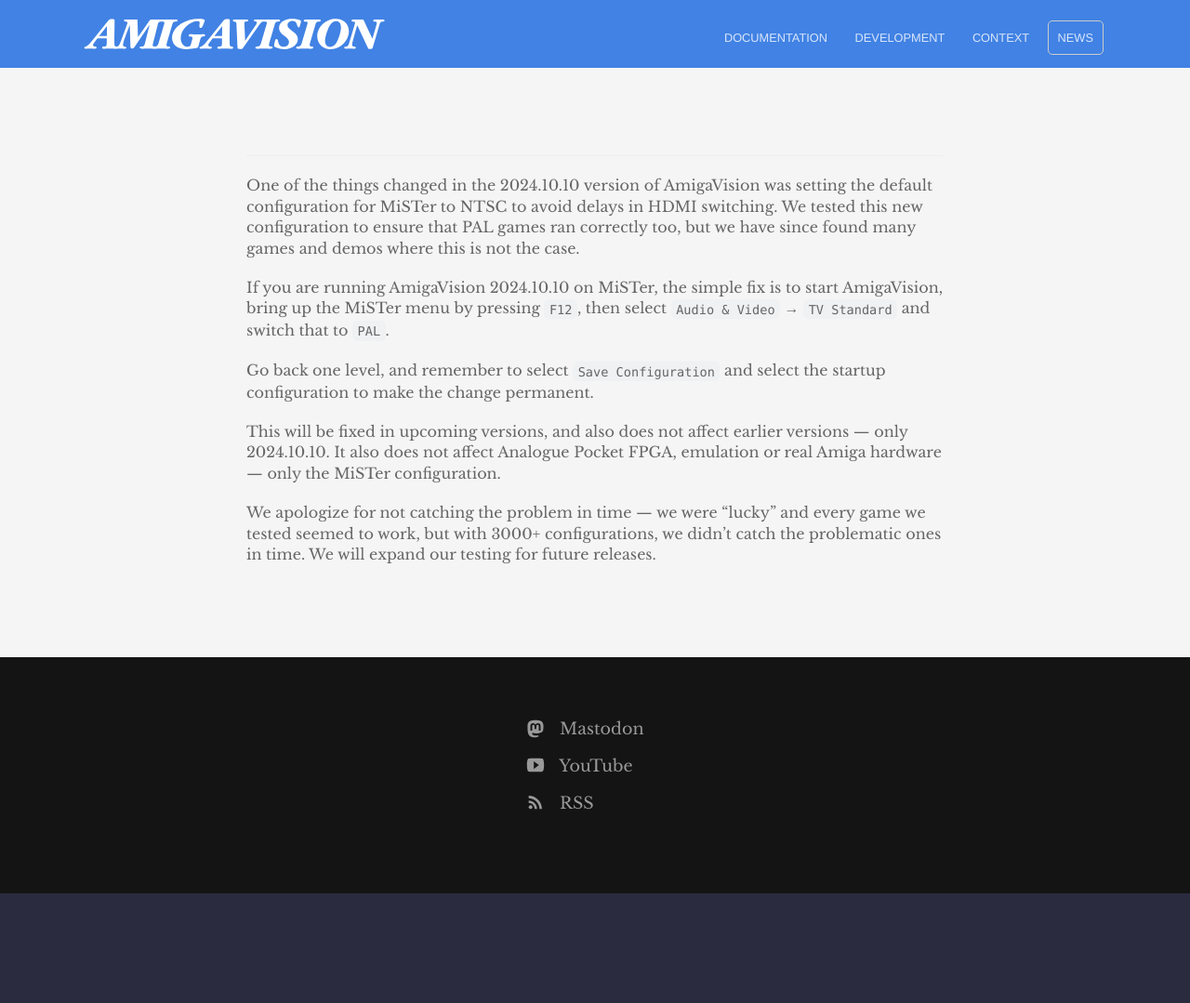
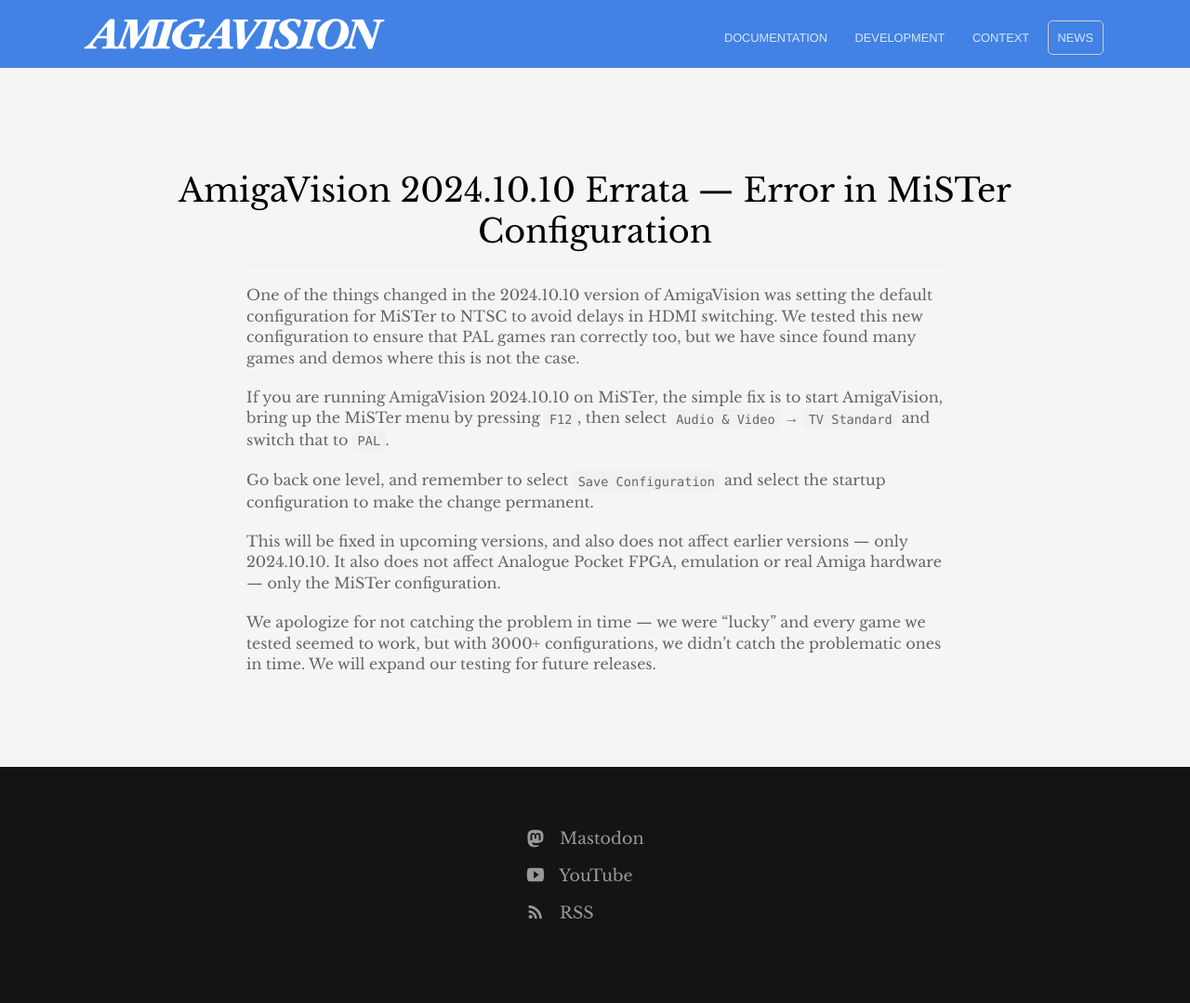
Before and after one commit to amigavision/amigavision.github.io, a Jekyll site: the page built from _posts/2025-03-10-mister-errata.md, in a window 1280 px wide. Shown: the whole page at 93% size. Built offline with Jekyll 4.4.1, drawn with Linux system fonts in a browser that asks for light colours; before the commit the page ends 961 px from its top, so only the background shows below that.

Commit message:
Does not like having colons in the headline

```diff
--- a/_posts/2025-03-10-mister-errata.md
+++ b/_posts/2025-03-10-mister-errata.md
@@ -1,5 +1,5 @@
 ---
-title: AmigaVision 2024.10.10 Errata: Error in MiSTer Configuration
+title: AmigaVision 2024.10.10 Errata — Error in MiSTer Configuration
 published: true
 ---
 
```
